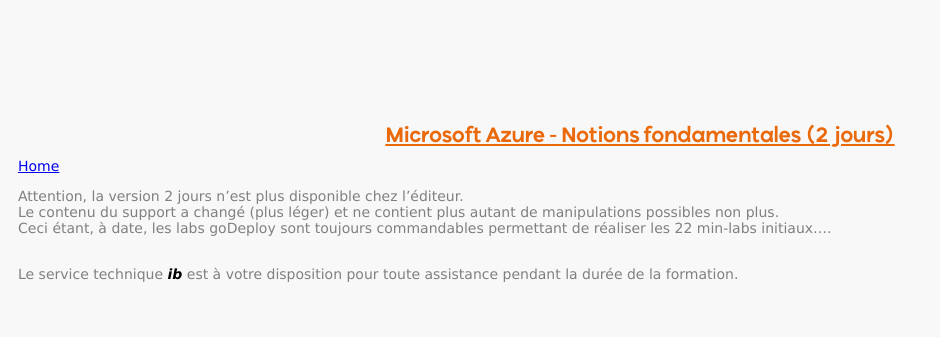
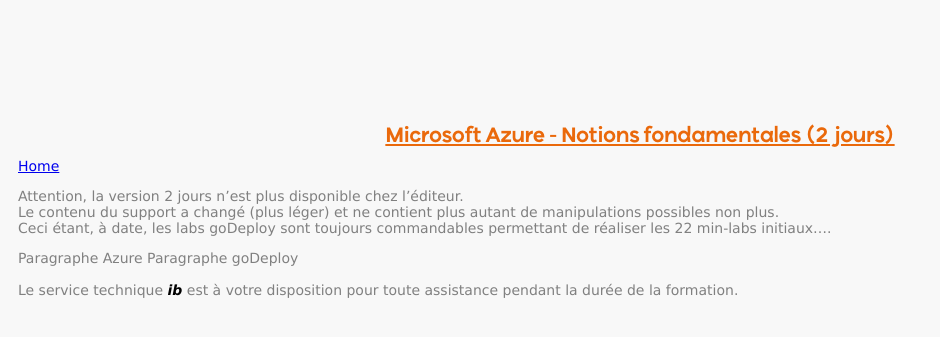
Before and after one commit to renaudwangler/ib-apts, a Jekyll site: the page built from stages/msaz900-2j.md, in a window 1280 px wide. Shown: the top 337 px of the page, without its empty margins (0-940 px from the left). Built offline with Jekyll 4.4.1, drawn with Linux system fonts in a browser that asks for light colours; our own code applies the rules of GitHub Pages for plain Markdown files.

Commit message:
paragraphes conditionnels

```diff
--- a/_layouts/default.html
+++ b/_layouts/default.html
@@ -5,6 +5,7 @@
     <meta charset="utf-8">
     <title>{{ page.title }}</title>
     <link rel="stylesheet" href="{{ site.github.url }}/inclus/ib-apts.css">
+    <link rel="shortcut icon" href="{{ site.github.url }}/inclus/favicon.ico">
   </head>
   <body>
     {{ content }}
--- a/_layouts/stage.html
+++ b/_layouts/stage.html
@@ -5,12 +5,22 @@
     <meta charset="utf-8">
     <title>{{ page.name | remove: '.md' }}</title>
     <link rel="stylesheet" href="{{ site.github.url }}/inclus/ib-apts.css">
+    <link rel="shortcut icon" href="{{ site.github.url }}/inclus/favicon.ico">
   </head>
   <body>
     <div id='nav'>
       <h2>{{ page.title }}</h2> <a href="/../..">Home</a>
     </div>
     {{ content }}
+    {% if page.Azure %}
+      Paragraphe Azure
+    {% endif %}
+    {% if page.o365 %}
+      Paragraphe o365
+    {% endif %}
+    {% if page.goDeploy %}
+      Paragraphe goDeploy
+    {% endif %}
     <div id='foot'>
       {% include outro.html %}
     </div>
```
